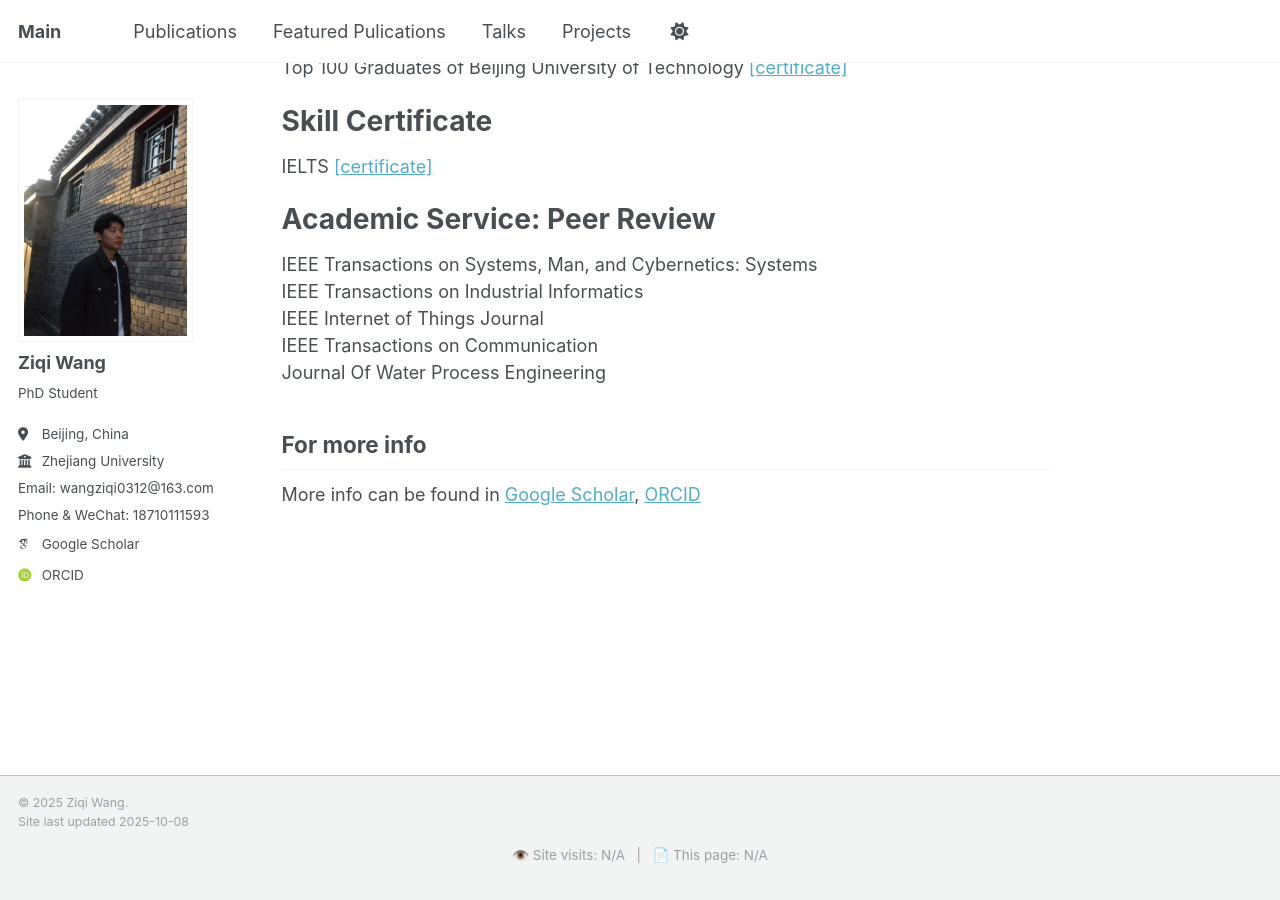
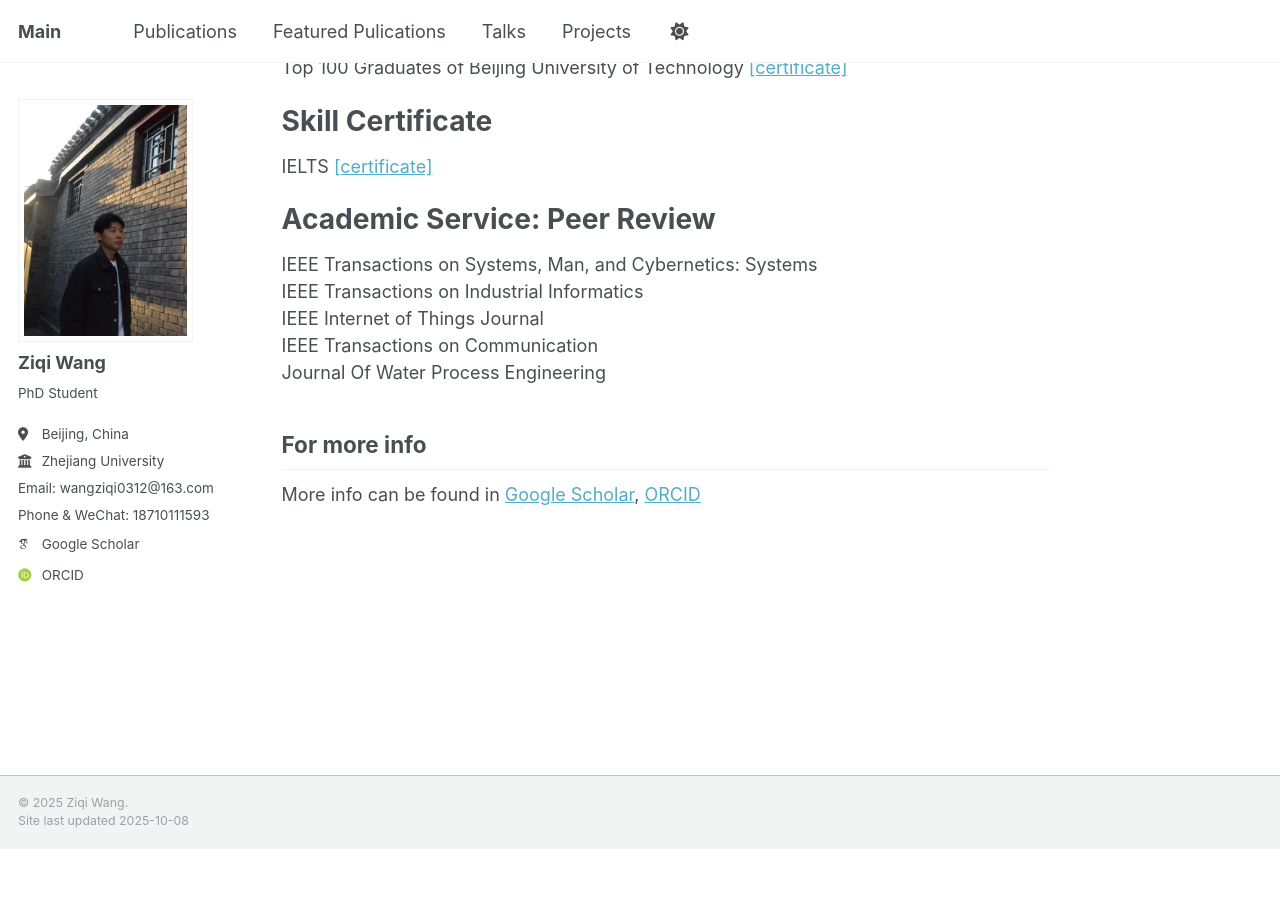
Before and after one commit to ZiqiWang0312/bio, a Jekyll site: the page built from _pages/about.md, in a window 1280 px wide and 900 px high, scrolled down 857 px. Built offline with Jekyll 4.4.1, drawn with Linux system fonts in a browser that asks for light colours; some web fonts are replaced; a script that is not in the unit is left out; after the commit the page ends 1706 px from its top, so only the background shows below that; part of the change alters nothing that is shown.

Commit message:
2025.10.8-final

```diff
--- a/_includes/footer.html
+++ b/_includes/footer.html
@@ -28,43 +28,3 @@
   &copy; {{ site.time | date: '%Y' }} Ziqi Wang.<br />
   Site last updated {{ "now" | date: '%Y-%m-%d' }}
 </div>
-
-
-<p class="text-center text-muted small mt-3">
-  👁️ Site visits: <span id="site_visits">Loading...</span>
-  &nbsp;&nbsp;|&nbsp;&nbsp;
-  📄 This page: <span id="page_visits">Loading...</span>
-</p>
-
-<script>
-(function () {
-  function show(id, val) {
-    var el = document.getElementById(id);
-    if (el) { el.textContent = (val || 0).toString(); }
-  }
-
-  var ns = encodeURIComponent(window.location.hostname);
-  var siteKey = 'site_total';
-  var pageKey = 'page_' + encodeURIComponent(location.pathname.replace(/[^a-zA-Z0-9_-]/g,'_'));
-  var API = 'https://api.countapi.xyz';
-  var opts = { cache: 'no-store' };
-
-  function bumpAndGet(key, id) {
-    fetch(API + '/update/' + ns + '/' + key + '/?amount=1', opts)
-      .then(function (r) {
-        if (!r.ok) { throw new Error(r.status); }
-        return r.json();
-      })
-      .then(function (d) { show(id, d.value); })
-      .catch(function () {
-        fetch(API + '/get/' + ns + '/' + key, opts)
-          .then(function (r) { return r.json(); })
-          .then(function (d) { show(id, d.value); })
-          .catch(function () { show(id, 'N/A'); });
-      });
-  }
-
-  bumpAndGet(siteKey, 'site_visits');
-  bumpAndGet(pageKey, 'page_visits');
-})();
-</script>
```
